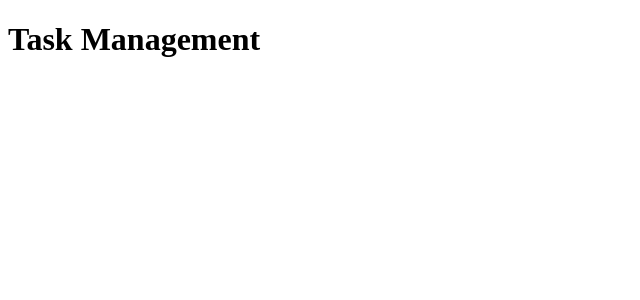
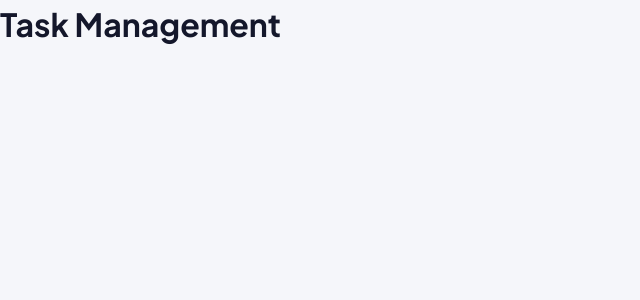
Before and after one commit to sief-elmenshawi/task-management-api, a React (Vite) app in the folder frontend/: page / in a window 1280 px wide. Shown: the top 300 px of the page, without its empty margins (0-640 px from the left). Built offline with nearby package versions, Linux system fonts and the light colour scheme.

Commit message:
feat: add design tokens and base styles

```diff
--- a/frontend/src/main.tsx
+++ b/frontend/src/main.tsx
@@ -1,5 +1,7 @@
 import { StrictMode } from 'react'
 import { createRoot } from 'react-dom/client'
+import './shared/styles/tokens.css'
+import './shared/styles/base.css'
 import App from './App.tsx'
 
 createRoot(document.getElementById('root')!).render(
--- /dev/null
+++ b/frontend/src/shared/styles/base.css
@@ -0,0 +1,70 @@
+*,
+*::before,
+*::after {
+  box-sizing: border-box;
+}
+
+html {
+  font-family: var(--font-sans);
+}
+
+body {
+  margin: 0;
+  background: var(--bg);
+  color: var(--ink);
+  font-size: 16px;
+  line-height: 1.5;
+  -webkit-font-smoothing: antialiased;
+}
+
+h1,
+h2,
+h3,
+p {
+  margin: 0;
+}
+
+button,
+input,
+textarea,
+select {
+  font: inherit;
+  color: inherit;
+}
+
+a {
+  color: var(--accent);
+}
+
+:focus-visible {
+  outline: 2px solid var(--accent);
+  outline-offset: 2px;
+}
+
+.app-header {
+  display: flex;
+  align-items: center;
+  height: var(--header-height);
+  background: var(--surface);
+  border-bottom: 1px solid var(--border);
+}
+
+.app-header__inner,
+.page {
+  width: 100%;
+  max-width: var(--content-max-width);
+  margin: 0 auto;
+  padding-left: 16px;
+  padding-right: 16px;
+}
+
+.page {
+  padding-top: 24px;
+  padding-bottom: 48px;
+}
+
+.page__title {
+  font-size: 28px;
+  font-weight: 700;
+  margin-bottom: 16px;
+}
--- /dev/null
+++ b/frontend/src/shared/styles/tokens.css
@@ -0,0 +1,34 @@
+:root {
+  --font-sans: 'Plus Jakarta Sans', system-ui, sans-serif;
+
+  --bg: #f5f6fa;
+  --surface: #ffffff;
+  --border: #e4e6f0;
+  --ink: #14172b;
+  --muted: #5b6075;
+  --accent: #4f46e5;
+  --accent-soft: #eef0ff;
+  --accent-ink: #3730a3;
+  --danger: #dc2626;
+
+  --radius-card: 16px;
+  --radius-control: 10px;
+  --radius-pill: 999px;
+
+  --control-min-height: 44px;
+  --content-max-width: 1120px;
+  --header-height: 64px;
+
+  --badge-pending-bg: #fef3c7;
+  --badge-pending-ink: #92400e;
+  --badge-in-progress-bg: #dbeafe;
+  --badge-in-progress-ink: #1e40af;
+  --badge-done-bg: #dcfce7;
+  --badge-done-ink: #166534;
+  --badge-high-bg: #fee2e2;
+  --badge-high-ink: #991b1b;
+  --badge-medium-bg: #ede9fe;
+  --badge-medium-ink: #5b21b6;
+  --badge-low-bg: #e5e7eb;
+  --badge-low-ink: #374151;
+}
```
